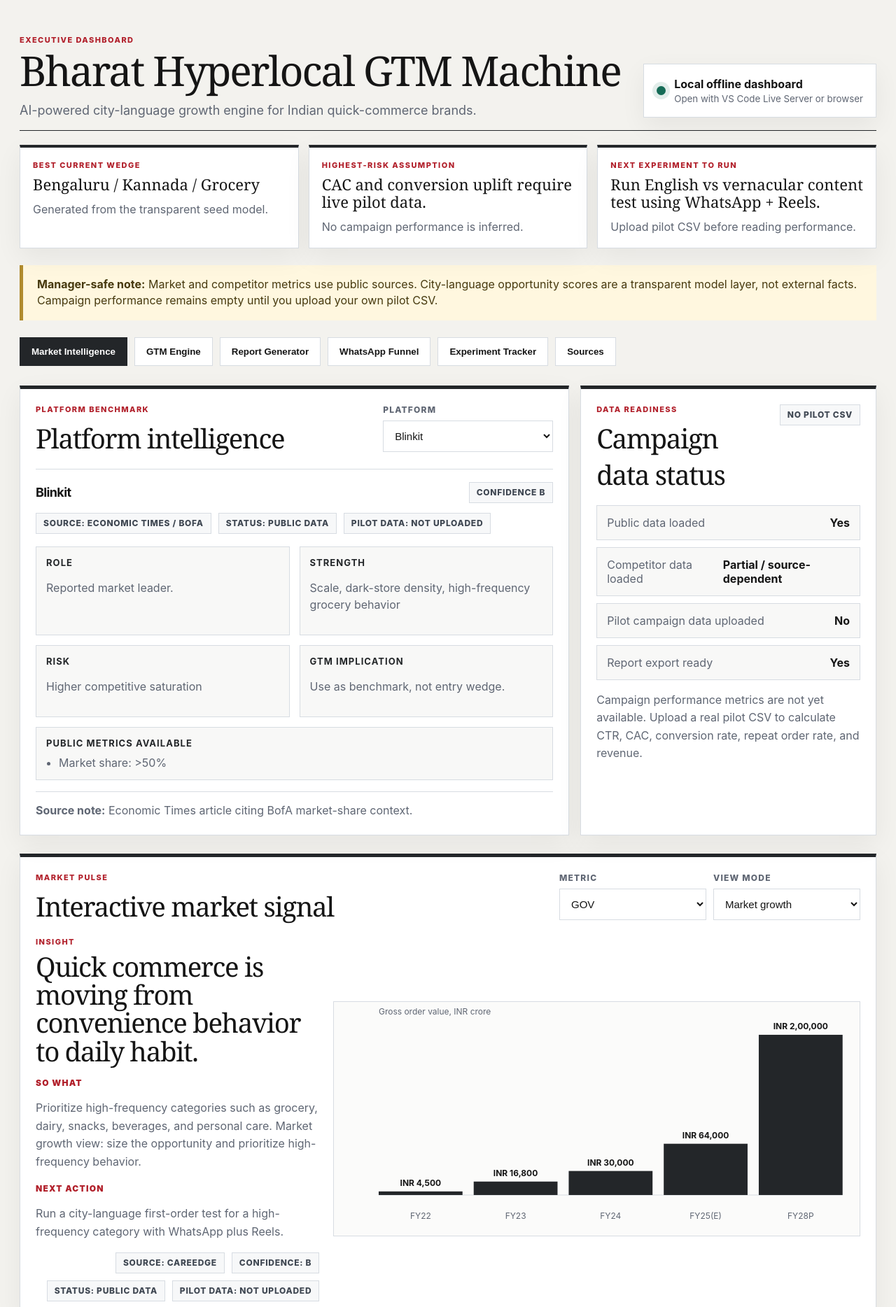
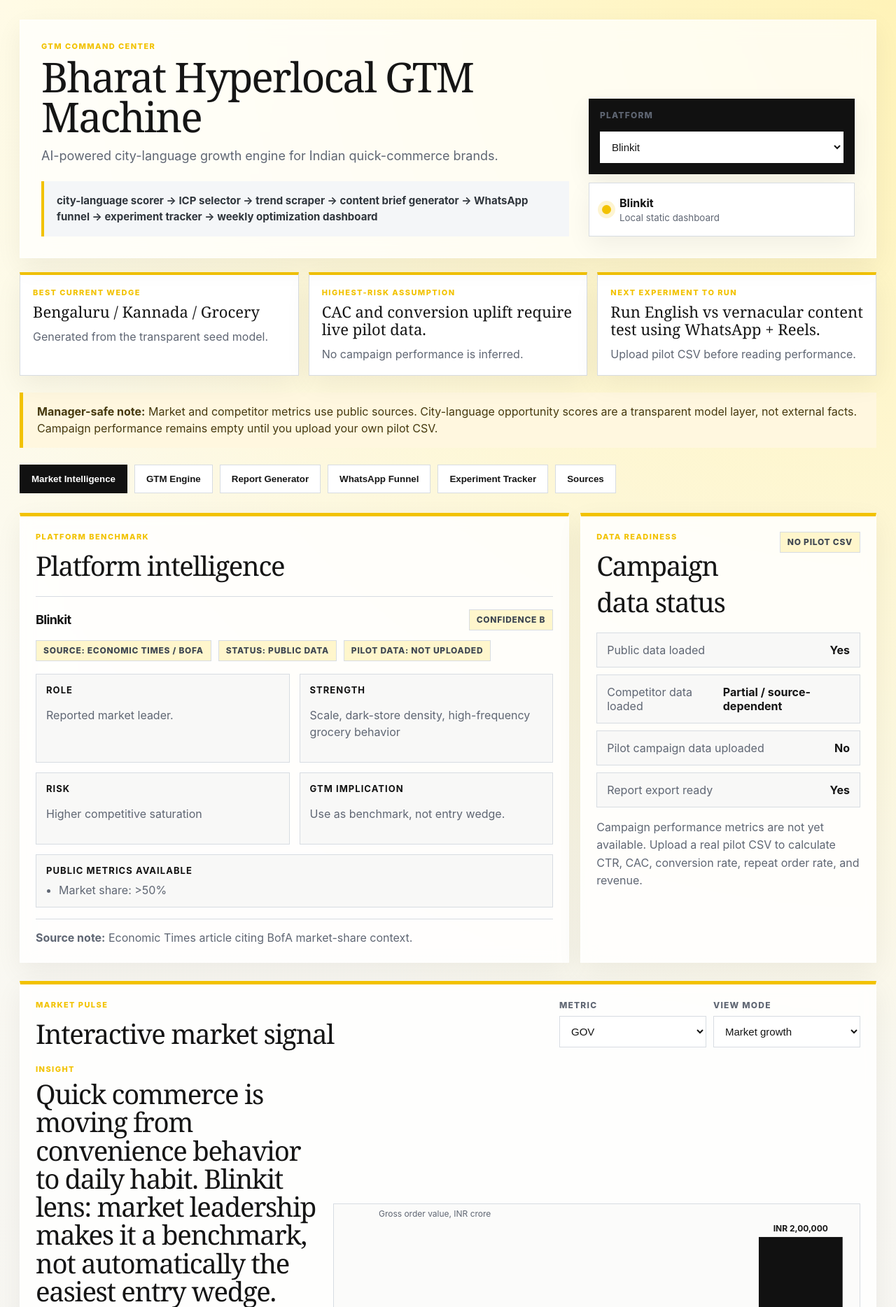
Before and after one commit to bloodlustbull/bharat-hyperlocal-dashboard, a plain HTML site: page index.html in a window 1280 px wide. Shown: the top 1868 px of the page at 70% size. Drawn offline with Linux system fonts and the light colour scheme.

Commit message:
Add brand reactive platform command center

```diff
--- a/app.js
+++ b/app.js
@@ -93,6 +93,14 @@
 let pilotCampaignUploaded = false;
 let reportExportReady = false;
 
+const PLATFORM_THEMES = {
+  blinkit: { className: "blinkit", chartColor: "#111111" },
+  instamart: { className: "instamart", chartColor: "#f36f21" },
+  zepto: { className: "zepto", chartColor: "#6f2dbd" },
+  bigbasket_now: { className: "bigbasket_now", chartColor: "#145a32" },
+  dunzo: { className: "dunzo", chartColor: "#4b4e52" }
+};
+
 const DEFAULT_PLATFORM_INTELLIGENCE = [
   {
     id: "blinkit",
@@ -143,30 +151,6 @@
     sourceId: "needs_source"
   },
   {
-    id: "flipkart_minutes",
-    name: "Flipkart Minutes",
-    currentRole: "Emerging quick-commerce participant; exact public metrics are not loaded in this project.",
-    publicMetrics: ["needs source"],
-    strengths: ["E-commerce parent brand recall", "Potential fit for electronics accessories and non-grocery convenience"],
-    risks: ["No sourced metrics currently loaded", "Needs category and city footprint validation"],
-    gtmImplication: "Treat as a scenario lens for marketplace-style quick commerce until sourced data is added.",
-    sourceQuality: "D",
-    sourceNote: "Needs source in this project file before public metric claims.",
-    sourceId: "needs_source"
-  },
-  {
-    id: "amazon_now",
-    name: "Amazon Now",
-    currentRole: "Potential/limited quick-commerce lens; exact public metrics are not loaded in this project.",
-    publicMetrics: ["needs source"],
-    strengths: ["Trust and Prime-style convenience association", "Potential fit for high-trust replenishment categories"],
-    risks: ["No sourced metrics currently loaded", "Do not use as active benchmark without source confirmation"],
-    gtmImplication: "Use only as a placeholder benchmark until a current source is added.",
-    sourceQuality: "D",
-    sourceNote: "Needs source in this project file before public metric claims.",
-    sourceId: "needs_source"
-  },
-  {
     id: "dunzo",
     name: "Dunzo - historical failure case",
     currentRole: "Historical cautionary case.",
@@ -192,6 +176,24 @@
 // Make big numbers easier to read in the dashboard.
 function formatNumber(value) {
   return new Intl.NumberFormat("en-IN").format(value);
+}
+
+function selectedPlatform() {
+  return getPlatformById($("platformSelect")?.value);
+}
+
+function selectedTheme() {
+  const platform = selectedPlatform();
+  return PLATFORM_THEMES[platform?.id] || PLATFORM_THEMES.blinkit;
+}
+
+function applyPlatformTheme() {
+  const platform = selectedPlatform();
+  const theme = selectedTheme();
+  document.body.dataset.platform = theme.className;
+  if ($("selectedPlatformName")) {
+    $("selectedPlatformName").textContent = platform.name;
+  }
 }
 
 // Escape text before putting it into HTML. This prevents weird CSV text from breaking the page.
@@ -223,6 +225,7 @@
 
 function drawBarChart(containerId, data, options) {
   const container = $(containerId);
+  if (!container) return;
   const width = container.clientWidth || 600;
   const height = options.height || 280;
   const margin = { top: 24, right: 24, bottom: 54, left: 64 };
@@ -238,7 +241,7 @@
     const y = margin.top + innerHeight - barHeight;
     const label = options.prefix ? `${options.prefix}${formatNumber(d.value)}` : formatNumber(d.value);
     return `
-      <rect x="${x}" y="${y}" width="${barWidth}" height="${barHeight}" fill="#232629"></rect>
+      <rect x="${x}" y="${y}" width="${barWidth}" height="${barHeight}" fill="${escapeHtml(options.color || "#232629")}"></rect>
       <text x="${x + barWidth / 2}" y="${y - 8}" text-anchor="middle" font-size="12" font-weight="700" fill="#151515">${label}</text>
       <text x="${x + barWidth / 2}" y="${height - 20}" text-anchor="middle" font-size="12" fill="#5f6673">${escapeHtml(d.period)}</text>
     `;
@@ -255,6 +258,7 @@
 
 function drawLineChart(containerId, data, options) {
   const container = $(containerId);
+  if (!container) return;
   const width = container.clientWidth || 800;
   const height = options.height || 360;
   const margin = { top: 26, right: 34, bottom: 58, left: 68 };
@@ -271,7 +275,7 @@
 
   const path = points.map((p, i) => `${i === 0 ? "M" : "L"} ${p.x} ${p.y}`).join(" ");
   const circles = points.map(p => `
-    <circle cx="${p.x}" cy="${p.y}" r="5" fill="#b11f2a"></circle>
+    <circle cx="${p.x}" cy="${p.y}" r="5" fill="${escapeHtml(options.color || "#b11f2a")}"></circle>
     <text x="${p.x}" y="${p.y - 12}" text-anchor="middle" font-size="12" font-weight="700" fill="#151515">${options.valueFormatter(p.value)}</text>
     <text x="${p.x}" y="${height - 24}" text-anchor="middle" font-size="12" fill="#5f6673">${escapeHtml(p.period)}</text>
   `).join("");
@@ -279,7 +283,7 @@
   container.innerHTML = `
     <svg width="100%" height="${height}" viewBox="0 0 ${width} ${height}" role="img" aria-label="${escapeHtml(options.title || "Line chart")}">
       <line x1="${margin.left}" y1="${margin.top + innerHeight}" x2="${width - margin.right}" y2="${margin.top + innerHeight}" stroke="#d7dce2" />
-      <path d="${path}" fill="none" stroke="#b11f2a" stroke-width="3"></path>
+      <path d="${path}" fill="none" stroke="${escapeHtml(options.color || "#b11f2a")}" stroke-width="3"></path>
       ${circles}
       <text x="${margin.left}" y="18" font-size="12" fill="#5f6673">${escapeHtml(options.unit || "")}</text>
     </svg>
@@ -309,7 +313,9 @@
 }
 
 function getPlatforms() {
-  return marketData.platformIntelligence?.length ? marketData.platformIntelligence : DEFAULT_PLATFORM_INTELLIGENCE;
+  const allowed = ["blinkit", "instamart", "zepto", "bigbasket_now", "dunzo"];
+  const platforms = marketData.platformIntelligence?.length ? marketData.platformIntelligence : DEFAULT_PLATFORM_INTELLIGENCE;
+  return allowed.map(id => platforms.find(platform => platform.id === id)).filter(Boolean);
 }
 
 function getPlatformById(id) {
@@ -346,7 +352,8 @@
 }
 
 function renderPlatformIntelligence() {
-  const platform = getPlatformById($("platformSelect").value);
+  applyPlatformTheme();
+  const platform = selectedPlatform();
   $("platformIntelligence").innerHTML = `
     <div class="platform-title-row">
       <h3>${escapeHtml(platform.name)}</h3>
@@ -404,6 +411,35 @@
 function renderMarketPulse() {
   const metric = $("marketMetricSelect").value;
   const view = $("marketViewSelect").value;
+  const platform = selectedPlatform();
+  const theme = selectedTheme();
+  const platformLens = {
+    blinkit: {
+      insight: "Blinkit lens: market leadership makes it a benchmark, not automatically the easiest entry wedge.",
+      soWhat: "A growth manager should avoid head-on saturation and test sharper local language/category pockets.",
+      nextAction: "Run a vernacular first-order test in a less saturated city-language wedge."
+    },
+    instamart: {
+      insight: "Instamart lens: official operating metrics make it the cleanest public benchmark in this dashboard.",
+      soWhat: "A growth manager should use store density, MTU, and AOV context to shape category tests.",
+      nextAction: "Run a store-density-aligned pilot for grocery, dairy, or snacks with clear repeat-order tracking."
+    },
+    zepto: {
+      insight: "Zepto lens: challenger energy supports urgency-led creative, but platform-level metrics do not prove campaign lift.",
+      soWhat: "A growth manager should test youth-heavy, impulse-led hooks before scaling spend.",
+      nextAction: "Run an urgent Reels plus WhatsApp test for snacks, beverages, or personal care."
+    },
+    bigbasket_now: {
+      insight: "BigBasket Now lens: grocery trust is useful, but exact quick-commerce metrics need source support.",
+      soWhat: "A growth manager should treat it as a qualitative grocery-replenishment lens until sources are added.",
+      nextAction: "Run a household replenishment hypothesis with clear serviceability and stock guardrails."
+    },
+    dunzo: {
+      insight: "Dunzo lens: this is a historical cautionary case, not an active competitor benchmark.",
+      soWhat: "A growth manager should not copy growth mechanics without unit-economics and operations guardrails.",
+      nextAction: "Run a small pilot with strict CAC, repeat order, and serviceability gates before expansion."
+    }
+  }[platform.id];
   const configs = {
     gov: {
       data: marketData.govSeries,
@@ -473,9 +509,9 @@
   };
   const config = configs[metric];
 
-  $("marketInsightHeadline").textContent = config.headline;
-  $("marketSoWhat").textContent = `${config.soWhat} ${viewNotes[view]}`;
-  $("marketNextAction").textContent = config.nextAction;
+  $("marketInsightHeadline").textContent = `${config.headline} ${platformLens.insight}`;
+  $("marketSoWhat").textContent = `${config.soWhat} ${platformLens.soWhat} ${viewNotes[view]}`;
+  $("marketNextAction").textContent = platformLens.nextAction || config.nextAction;
   $("marketInsightBadges").innerHTML = `
     <span class="confidence-badge">Source: ${escapeHtml(config.source)}</span>
     <span class="confidence-badge">Confidence: ${escapeHtml(config.confidence)}</span>
@@ -484,9 +520,9 @@
   `;
 
   if (config.chart === "bar") {
-    drawBarChart("marketDynamicChart", config.data, { title: config.headline, unit: config.unit, prefix: config.prefix, height: 330 });
+    drawBarChart("marketDynamicChart", config.data, { title: config.headline, unit: config.unit, prefix: config.prefix, height: 330, color: theme.chartColor });
   } else {
-    drawLineChart("marketDynamicChart", config.data, { title: config.headline, unit: config.unit, valueFormatter: config.formatter, height: 330 });
+    drawLineChart("marketDynamicChart", config.data, { title: config.headline, unit: config.unit, valueFormatter: config.formatter, height: 330, color: theme.chartColor });
   }
 }
 
@@ -908,17 +944,20 @@
 // element IDs, so the older charts and CSV upload continue to work.
 
 function renderMarketCharts() {
+  const theme = selectedTheme();
   drawBarChart("govChart", marketData.govSeries, {
     title: "India Q-commerce GOV",
     unit: "Gross order value, INR crore",
     prefix: "INR ",
-    height: 300
+    height: 300,
+    color: theme.chartColor
   });
 
   drawBarChart("darkStoreChart", marketData.darkStoreSeries, {
     title: "India dark stores",
     unit: "Number of dark stores",
-    height: 300
+    height: 300,
+    color: theme.chartColor
   });
 
   renderInstamartChart();
@@ -926,6 +965,7 @@
 }
 
 function renderInstamartChart() {
+  const theme = selectedTheme();
   const labels = {
     gov: { unit: "GOV, INR crore", formatter: value => `INR ${formatNumber(value)}` },
     orders: { unit: "Total orders, million", formatter: value => `${value}M` },
@@ -939,7 +979,8 @@
     title: "Swiggy Instamart quarterly operating metric",
     unit: labels[selectedMetric].unit,
     valueFormatter: labels[selectedMetric].formatter,
-    height: 360
+    height: 360,
+    color: theme.chartColor
   });
 }
 
@@ -1311,7 +1352,11 @@
   $("categorySelect").addEventListener("change", renderScore);
   $("scorerPlatformSelect").addEventListener("change", renderScore);
   $("objectiveSelect").addEventListener("change", renderScore);
-  $("platformSelect").addEventListener("change", renderPlatformIntelligence);
+  $("platformSelect").addEventListener("change", () => {
+    renderPlatformIntelligence();
+    renderMarketPulse();
+    renderMarketCharts();
+  });
   $("marketMetricSelect").addEventListener("change", renderMarketPulse);
   $("marketViewSelect").addEventListener("change", renderMarketPulse);
 
@@ -1372,10 +1417,10 @@
   seedData = await loadJson("data/city_language_seed.json", FALLBACK_SEED_DATA);
 
   renderKpis();
+  populateControls();
+  renderPlatformIntelligence();
   renderMarketCharts();
-  populateControls();
   renderScore();
-  renderPlatformIntelligence();
   renderCampaignStatus();
   renderMarketPulse();
   renderReport();
--- a/data/public_market_data.json
+++ b/data/public_market_data.json
@@ -154,30 +154,6 @@
       "sourceId": "needs_source"
     },
     {
-      "id": "flipkart_minutes",
-      "name": "Flipkart Minutes",
-      "currentRole": "Emerging quick-commerce participant; exact public metrics are not loaded in this project.",
-      "publicMetrics": ["needs source"],
-      "strengths": ["E-commerce parent brand recall", "Potential fit for electronics accessories and non-grocery convenience"],
-      "risks": ["No sourced metrics currently loaded", "Needs category and city footprint validation"],
-      "gtmImplication": "Treat as a scenario lens for marketplace-style quick commerce until sourced data is added.",
-      "sourceQuality": "D",
-      "sourceNote": "Needs source in this project file before public metric claims.",
-      "sourceId": "needs_source"
-    },
-    {
-      "id": "amazon_now",
-      "name": "Amazon Now",
-      "currentRole": "Potential/limited quick-commerce lens; exact public metrics are not loaded in this project.",
-      "publicMetrics": ["needs source"],
-      "strengths": ["Trust and Prime-style convenience association", "Potential fit for high-trust replenishment categories"],
-      "risks": ["No sourced metrics currently loaded", "Do not use as active benchmark without source confirmation"],
-      "gtmImplication": "Use only as a placeholder benchmark until a current source is added.",
-      "sourceQuality": "D",
-      "sourceNote": "Needs source in this project file before public metric claims.",
-      "sourceId": "needs_source"
-    },
-    {
       "id": "dunzo",
       "name": "Dunzo - historical failure case",
       "currentRole": "Historical cautionary case.",
--- a/index.html
+++ b/index.html
@@ -16,17 +16,28 @@
     <!-- Top bar: persistent dashboard identity and local-status signal. -->
     <header class="topbar">
       <div>
-        <p class="eyebrow">Executive dashboard</p>
+        <p class="eyebrow">GTM Command Center</p>
         <h1>Bharat Hyperlocal GTM Machine</h1>
         <p class="subhead">
           AI-powered city-language growth engine for Indian quick-commerce brands.
         </p>
+        <div class="pipeline-strip hero-pipeline" aria-label="Operating pipeline">
+          city-language scorer &rarr; ICP selector &rarr; trend scraper &rarr; content brief generator &rarr;
+          WhatsApp funnel &rarr; experiment tracker &rarr; weekly optimization dashboard
+        </div>
       </div>
-      <div class="status-card">
-        <span class="status-dot"></span>
-        <div>
-          <strong>Local offline dashboard</strong>
-          <small>Open with VS Code Live Server or browser</small>
+      <div class="hero-controls">
+        <!-- Main platform switcher: app.js uses this to update theme, intelligence, and market recommendations. -->
+        <label class="compact-label platform-switcher">
+          Platform
+          <select id="platformSelect"></select>
+        </label>
+        <div class="status-card">
+          <span class="status-dot"></span>
+          <div>
+            <strong id="selectedPlatformName">Platform command center</strong>
+            <small>Local static dashboard</small>
+          </div>
         </div>
       </div>
     </header>
@@ -62,10 +73,6 @@
                 <p class="eyebrow">Platform benchmark</p>
                 <h2>Platform intelligence</h2>
               </div>
-              <label class="compact-label">
-                Platform
-                <select id="platformSelect"></select>
-              </label>
             </div>
             <div id="platformIntelligence" class="platform-intelligence"></div>
           </article>
--- a/styles.css
+++ b/styles.css
@@ -12,6 +12,10 @@
   --charcoal: #232629;
   --accent: #b11f2a;
   --accent-soft: #f7d9dc;
+  --brand: #b11f2a;
+  --brand-ink: #232629;
+  --brand-soft: #f7d9dc;
+  --brand-paper: #f3f2ee;
   --gold: #b08b2e;
   --green: #156b56;
   --blue: #24476f;
@@ -26,8 +30,46 @@
 body {
   margin: 0;
   font-family: Inter, ui-sans-serif, system-ui, -apple-system, BlinkMacSystemFont, "Segoe UI", sans-serif;
-  background: #f3f2ee;
+  background:
+    radial-gradient(circle at top right, var(--brand-soft) 0, rgba(255,255,255,0) 34%),
+    linear-gradient(180deg, var(--brand-paper), #f7f6f2 44%, #efeee9);
   color: var(--ink);
+  transition: background 220ms ease;
+}
+
+body[data-platform="blinkit"] {
+  --brand: #f2c200;
+  --brand-ink: #111111;
+  --brand-soft: #fff3b8;
+  --brand-paper: #fffdf1;
+}
+
+body[data-platform="instamart"] {
+  --brand: #f36f21;
+  --brand-ink: #1f2226;
+  --brand-soft: #ffe2ce;
+  --brand-paper: #fff8f3;
+}
+
+body[data-platform="zepto"] {
+  --brand: #6f2dbd;
+  --brand-ink: #271936;
+  --brand-soft: #eee2ff;
+  --brand-paper: #fbf8ff;
+}
+
+body[data-platform="bigbasket_now"] {
+  --brand: #c7202f;
+  --brand-ink: #145a32;
+  --brand-soft: #e7f4e8;
+  --brand-paper: #fffafa;
+}
+
+body[data-platform="dunzo"] {
+  --brand: #c58a1f;
+  --brand-ink: #4b4e52;
+  --brand-soft: #ece8df;
+  --brand-paper: #f7f7f5;
 }
 
 .app-shell {
@@ -38,16 +80,19 @@
 
 .topbar {
   display: grid;
-  grid-template-columns: 1fr auto;
+  grid-template-columns: minmax(0, 1fr) minmax(290px, 380px);
   gap: 28px;
   align-items: end;
-  padding: 22px 0 18px;
-  border-bottom: 1px solid var(--charcoal);
+  padding: 30px;
+  border: 1px solid rgba(255,255,255,0.68);
+  background: rgba(255,255,255,0.74);
+  box-shadow: var(--soft-shadow);
+  backdrop-filter: blur(14px);
 }
 
 .eyebrow {
   margin: 0 0 8px;
-  color: var(--accent);
+  color: var(--brand);
   text-transform: uppercase;
   letter-spacing: 0.13em;
   font-size: 11px;
@@ -86,7 +131,7 @@
 }
 
 .status-card {
-  min-width: 255px;
+  min-width: 0;
   display: flex;
   align-items: center;
   gap: 12px;
@@ -106,15 +151,36 @@
   width: 13px;
   height: 13px;
   border-radius: 999px;
-  background: var(--green);
-  box-shadow: 0 0 0 6px rgba(21, 107, 86, 0.12);
+  background: var(--brand);
+  box-shadow: 0 0 0 6px color-mix(in srgb, var(--brand) 18%, transparent);
+}
+
+.hero-controls {
+  display: grid;
+  gap: 12px;
+}
+
+.platform-switcher {
+  background: var(--brand-ink);
+  color: white;
+  padding: 16px;
+  box-shadow: var(--soft-shadow);
+}
+
+.platform-switcher select {
+  margin-top: 8px;
+  border-color: transparent;
+}
+
+.hero-pipeline {
+  max-width: 980px;
 }
 
 .disclaimer {
   margin: 24px 0;
   padding: 16px 20px;
   background: #fff7df;
-  border-left: 5px solid var(--gold);
+  border-left: 5px solid var(--brand);
   color: #46390e;
   line-height: 1.45;
 }
@@ -145,9 +211,9 @@
 }
 
 .tab.active, .mini-tab.active {
-  background: var(--charcoal);
+  background: var(--brand-ink);
   color: white;
-  border-color: var(--charcoal);
+  border-color: var(--brand-ink);
 }
 
 .panel {
@@ -192,12 +258,12 @@
   flex-direction: column;
   justify-content: space-between;
   border: 1px solid var(--line);
-  border-top: 4px solid var(--charcoal);
+  border-top: 4px solid var(--brand-ink);
   box-shadow: var(--soft-shadow);
 }
 
 .kpi-card:nth-child(even) {
-  border-top-color: var(--accent);
+  border-top-color: var(--brand);
 }
 
 .kpi-label {
@@ -241,10 +307,19 @@
 }
 
 .card {
-  background: var(--card);
-  border: 1px solid var(--line);
+  background: rgba(255,255,255,0.84);
+  border: 1px solid rgba(255,255,255,0.68);
   padding: 22px;
   box-shadow: var(--soft-shadow);
+  backdrop-filter: blur(10px);
+  transition: transform 180ms ease, box-shadow 180ms ease, border-color 180ms ease;
+}
+
+.card:hover,
+.recommendation-card:hover,
+.flow-step:hover {
+  transform: translateY(-2px);
+  box-shadow: 0 18px 48px rgba(0,0,0,0.09);
 }
 
 .wide-card {
@@ -294,7 +369,7 @@
   grid-template-columns: repeat(5, minmax(150px, 1fr));
   gap: 14px;
   padding: 18px;
-  background: var(--charcoal);
+  background: var(--brand-ink);
   color: white;
   margin-bottom: 16px;
 }
@@ -336,7 +411,7 @@
 }
 
 .score-card {
-  border-top: 6px solid var(--accent);
+  border-top: 6px solid var(--brand);
 }
 
 .score-main {
@@ -380,7 +455,7 @@
 
 .bar-fill {
   height: 100%;
-  background: var(--accent);
+  background: var(--brand);
 }
 
 .body-copy {
@@ -398,7 +473,7 @@
 .guardrail {
   padding: 12px;
   background: #f8f8f7;
-  border-left: 4px solid var(--accent);
+  border-left: 4px solid var(--brand);
   color: #42474f;
 }
 
@@ -438,15 +513,15 @@
 
 .primary-btn {
   padding: 10px 14px;
-  background: var(--accent);
+  background: var(--brand-ink);
   color: white;
-  border-color: var(--accent);
+  border-color: var(--brand-ink);
 }
 
 .secondary-btn {
-  border: 1px solid var(--charcoal);
+  border: 1px solid var(--brand-ink);
   background: var(--card);
-  color: var(--charcoal);
+  color: var(--brand-ink);
   cursor: pointer;
   font-weight: 750;
   padding: 10px 14px;
@@ -504,7 +579,7 @@
   margin-top: 26px;
   padding: 16px 18px;
   background: #f4f6f8;
-  border-left: 4px solid var(--accent);
+  border-left: 4px solid var(--brand);
   color: #2f353c;
   font-size: 15px;
   line-height: 1.55;
@@ -513,7 +588,7 @@
 
 .hero-data-card {
   padding: 24px;
-  border-top: 5px solid var(--gold);
+  border-top: 5px solid var(--brand);
 }
 
 .hero-data-card dl,
@@ -560,7 +635,7 @@
 
 .flow-step span {
   display: block;
-  color: var(--accent);
+  color: var(--brand);
   font-size: 12px;
   font-weight: 900;
   letter-spacing: 0.1em;
@@ -583,7 +658,7 @@
 .manager-note {
   margin: 20px 0;
   padding: 16px 18px;
-  border-left: 5px solid var(--gold);
+  border-left: 5px solid var(--brand);
   color: #46390e;
   line-height: 1.5;
 }
@@ -615,7 +690,7 @@
 .recommendation-card {
   background: var(--card);
   border: 1px solid var(--line);
-  border-top: 4px solid var(--charcoal);
+  border-top: 4px solid var(--brand);
   padding: 18px;
   box-shadow: var(--soft-shadow);
 }
@@ -645,7 +720,7 @@
 .platform-card,
 .status-panel,
 .market-command-card {
-  border-top: 5px solid var(--charcoal);
+  border-top: 5px solid var(--brand);
 }
 
 .compact-label {
@@ -678,7 +753,7 @@
   min-height: 30px;
   padding: 6px 10px;
   border: 1px solid var(--line);
-  background: #f7f8f9;
+  background: color-mix(in srgb, var(--brand-soft) 72%, white);
   color: #3f4752;
   font-size: 12px;
   font-weight: 850;
@@ -706,7 +781,7 @@
 .platform-metrics h4,
 .decision-columns h4 {
   margin: 0 0 10px;
-  color: var(--charcoal);
+  color: var(--brand-ink);
   font-size: 13px;
   text-transform: uppercase;
   letter-spacing: 0.08em;
@@ -782,7 +857,7 @@
 
 .insight-label {
   margin: 18px 0 4px;
-  color: var(--accent);
+  color: var(--brand);
   font-size: 12px;
   font-weight: 900;
   text-transform: uppercase;
@@ -876,7 +951,7 @@
   height: 36px;
   align-items: center;
   justify-content: center;
-  background: var(--charcoal);
+  background: var(--brand-ink);
   color: white;
   margin-bottom: 18px;
   font-weight: 800;
```
Also changed, not shown: docs/SOURCES.md (+0 -2 lines).
